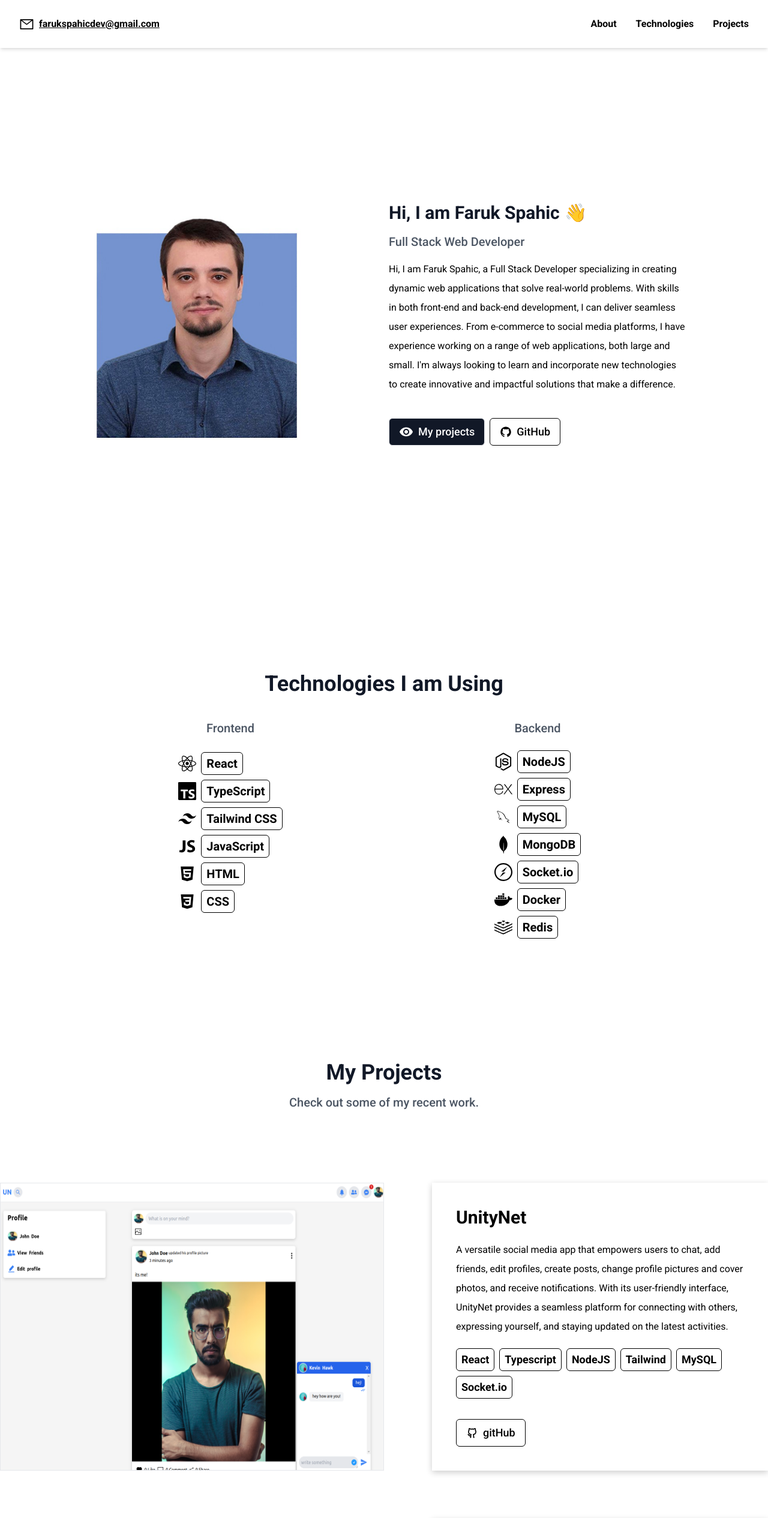
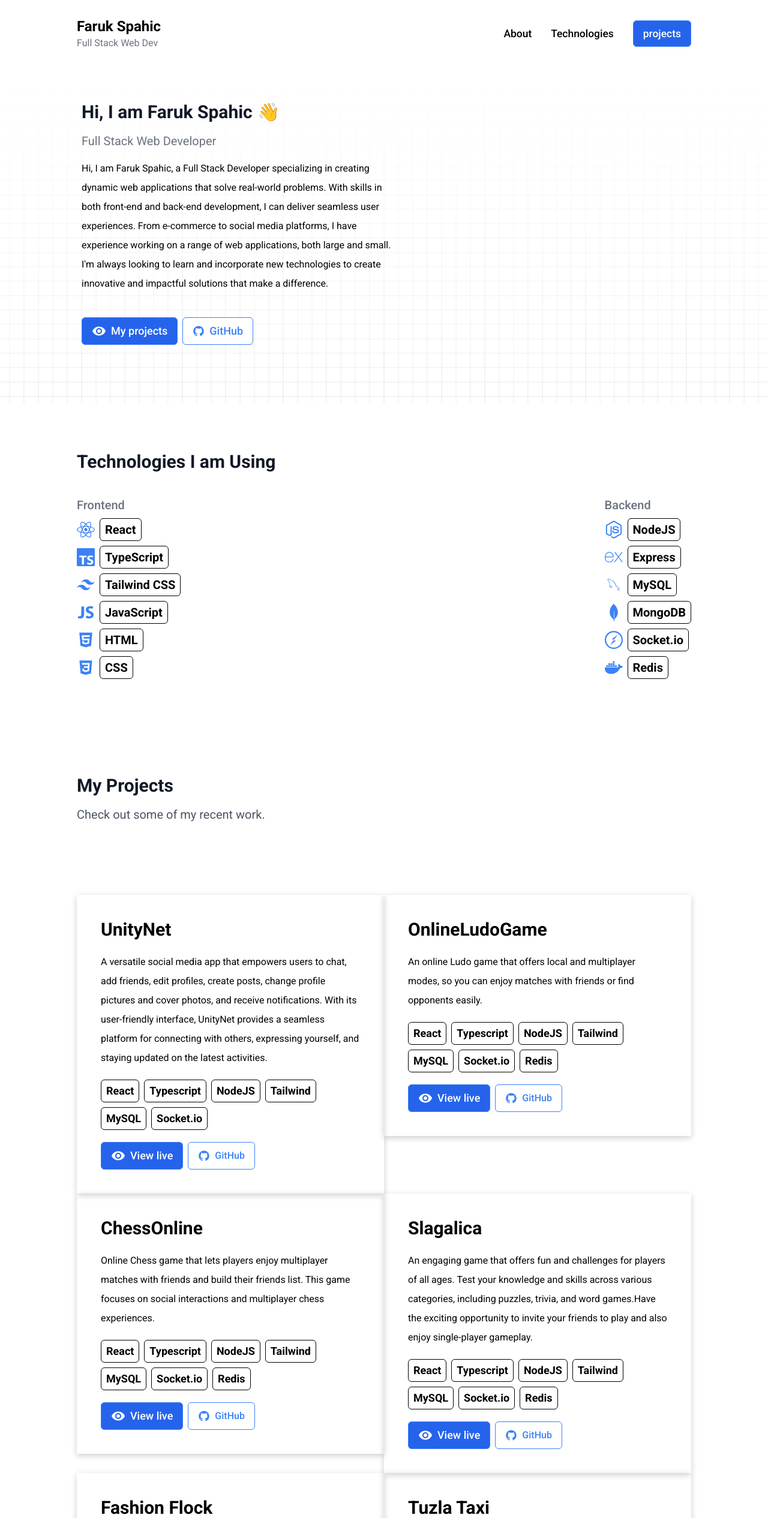
Before and after one commit to Faruk314/portfolio-website, a React (Create React App) app in the folder frontend/: page / in a window 1280 px wide. Shown: the top 2531 px of the page at 60% size. Built offline with nearby package versions, Linux system fonts and the light colour scheme.

Commit message:
New about , navbar and technologies page design

```diff
--- a/frontend/src/components/About.jsx
+++ b/frontend/src/components/About.jsx
@@ -3,6 +3,7 @@ import { AiOutlineGithub, AiFillLinkedin, AiOutlineMail } from "react-icons/ai";
 import me from "../images/me.jpg";
 import { useInView } from "react-intersection-observer";
 import classNames from "classnames";
+import GitButton from "./utils/GitButton";
 
 const About = () => {
   const {
@@ -22,45 +23,61 @@ const About = () => {
     <div
       ref={myRef}
       id="about"
-      className={classNames("h-[60rem] flex", {
-        "animate-fade ": myElementVisible,
-      })}
+      className={classNames(
+        "py-10 px-2 md:px-0 md:py-0 md:h-[70vh] bg-[url(../public/images/grid.jpg)] gradient flex"
+      )}
     >
-      <div className="flex flex-col items-center justify-center md:grid md:grid-cols-2 md:max-w-5xl md:mx-auto">
-        <img
-          className={classNames("h-[18rem] md:h-[25rem]", {
-            "animate-left": myElementVisible,
-          })}
-          src={me}
-          alt="Portfolio"
-        />
-
-        <div
+      <div className="z-10 flex flex-col items-center justify-center md:space-x-20 md:flex-row md:max-w-5xl md:mx-auto">
+        {/* <img
           className={classNames(
-            "flex flex-col items-center px-2 text-center md:text-left md:items-start",
+            "h-[19rem] md:hidden md:w-max md:h-[25rem] noSelect",
             {
               "animate-right": myElementVisible,
             }
           )}
+          src={me}
+          alt="Portfolio"
+        /> */}
+
+        <div
+          className={classNames(
+            "flex flex-col items-center px-2 text-center md:text-left md:items-start"
+          )}
         >
-          <div className="flex flex-col items-center md:items-start">
+          <div
+            className={classNames("flex flex-col items-center md:items-start", {
+              "animate-up": myElementVisible,
+            })}
+          >
             <h1 className="flex mb-4 space-x-2 text-2xl font-bold text-gray-900 md:text-3xl">
               <span className="md:text-3xl">Hi, I am Faruk Spahic</span>{" "}
               <span className="emoji">👋</span>
             </h1>
-            <p className="flex space-x-2 font-medium text-gray-600 md:text-xl">
+            <p
+              className={classNames("flex space-x-2 text-gray-500 md:text-xl")}
+            >
               Full Stack Web Developer
             </p>
           </div>
-          <p className="pt-4 leading-7 text-sm md:text-[1rem]  md:leading-loose">
+          <p
+            className={classNames(
+              "pt-4 leading-7 text-sm md:text-[1rem] md:leading-loose",
+              {
+                "animate-up": myElementVisible,
+              }
+            )}
+          >
             Hi, I am Faruk Spahic, a Full Stack Developer specializing in
             creating dynamic web applications that solve real-world problems.
             With skills in both front-end and back-end development, I can
-            deliver seamless user experiences. From e-commerce to social media
-            platforms, I have experience working on a range of web applications,
-            both large and small. I'm always looking to learn and incorporate
-            new technologies to create innovative and impactful solutions that
-            make a difference.
+            deliver seamless user experiences.
+            <span className="hidden md:inline">
+              {" "}
+              From e-commerce to social media platforms, I have experience
+              working on a range of web applications, both large and small. I'm
+              always looking to learn and incorporate new technologies to create
+              innovative and impactful solutions that make a difference.
+            </span>
           </p>
 
           {/* <div className="flex items-center my-5 space-x-1"> */}
@@ -72,24 +89,29 @@ const About = () => {
             </a> */}
           {/* </div> */}
 
-          <div className="flex my-10 space-x-2 md:text-lg">
+          <div className="flex flex-col w-full my-10 space-y-2 md:space-y-0 md:space-x-2 md:w-max md:flex-row md:text-lg">
             <button
               onClick={() => scrollToPage("projects")}
-              className="flex items-center px-2 py-2 space-x-2 font-medium text-white bg-gray-900 border rounded-md md:px-4 md:py-2 hover:bg-transparent hover:border-gray-900 hover:text-gray-900"
+              className="flex items-center justify-center w-full hover:bg-white px-2 py-[0.6rem] border border-blue-500 space-x-2 font-medium text-white bg-blue-600 rounded-md md:px-4 md:py-2 hover:bg-transparent hover:text-blue-500"
             >
               <span className="icon"> visibility</span>
               <span>My projects</span>
             </button>
 
-            <a
-              href="https://github.com/Faruk314"
-              className="flex items-center px-2 py-2 space-x-1 font-medium text-black border border-black rounded-md md:space-x-2 md:px-4 md:py-2 hover:bg-gray-900 hover:text-white"
-            >
-              <AiOutlineGithub className="" size={20} />
-              <span>GitHub</span>
-            </a>
+            <GitButton />
           </div>
         </div>
+
+        <img
+          className={classNames(
+            "h-[19rem] hidden md:block md:w-max md:h-[25rem] noSelect",
+            {
+              "animate-right": myElementVisible,
+            }
+          )}
+          src={me}
+          alt="Portfolio"
+        />
       </div>
     </div>
   );
--- a/frontend/src/components/Navbar.jsx
+++ b/frontend/src/components/Navbar.jsx
@@ -30,22 +30,10 @@ const Navbar = () => {
   };
 
   return (
-    <nav
-      className="z-20 text-black bg-white"
-      style={
-        scroll
-          ? {
-              position: "fixed",
-              top: 0,
-              width: "100%",
-              transition: "0.5s ease-in",
-            }
-          : { position: "" }
-      }
-    >
-      <div className="px-4 mx-auto border-black shadow-md sm:px-6 lg:px-8">
-        <div className="container flex items-center justify-between h-20 mx-auto">
-          <a
+    <nav className="z-20 text-black bg-white">
+      <div className="px-4 mx-auto border-black lg:px-8">
+        <div className="flex items-center justify-between max-w-5xl mx-auto py-7">
+          {/* <a
             href="mailto:farukspahicdev@gmail.com"
             className="flex items-center space-x-2 font-bold underline text hover:text-gray-600"
           >
@@ -53,7 +41,12 @@ const Navbar = () => {
             <span className="text-[0.9rem] md:text-[1rem]">
               farukspahicdev@gmail.com
             </span>
-          </a>
+          </a> */}
+
+          <div>
+            <h1 className="text-2xl font-bold">Faruk Spahic</h1>
+            <span className="text-gray-500">Full Stack Web Dev</span>
+          </div>
 
           <div className="relative">
             <GiHamburgerMenu
@@ -66,25 +59,26 @@ const Navbar = () => {
           </div>
 
           <div className="items-center justify-center hidden md:flex">
-            <div className="flex items-center font-bold text-1xl">
+            <div className="flex items-center font-medium text-[1.09rem]">
               <span
                 onClick={() => scrollToPage("about")}
-                className="ml-8 hover:text-gray-300 hover:cursor-pointer"
+                className="ml-8 hover:text-blue-500 hover:cursor-pointer"
               >
                 About
               </span>
               <span
                 onClick={() => scrollToPage("technologies")}
-                className="ml-8 hover:text-gray-300 hover:cursor-pointer"
+                className="ml-8 hover:text-blue-500 hover:cursor-pointer"
               >
                 Technologies
               </span>
-              <span
+
+              <button
                 onClick={() => scrollToPage("projects")}
-                className="ml-8 hover:text-gray-300 hover:cursor-pointer"
+                className="flex ml-8 items-center justify-center w-full px-2 py-[0.6rem] border border-blue-500 space-x-2 font-medium text-white bg-blue-600 rounded-md md:px-4 md:py-2 hover:bg-transparent hover:text-blue-500"
               >
-                Projects
-              </span>
+                <span>projects</span>
+              </button>
 
               {/* <span
                 onClick={() => scrollToPage("contact")}
--- a/frontend/src/components/ProjectCard.jsx
+++ b/frontend/src/components/ProjectCard.jsx
@@ -4,6 +4,7 @@ import { RiGithubLine } from "react-icons/ri";
 import classNames from "classnames";
 import { GrGallery } from "react-icons/gr";
 import Gallery from "./Gallery";
+import GitButton from "./utils/GitButton";
 
 const ProjectCard = ({
   title,
@@ -95,41 +96,17 @@ const ProjectCard = ({
 
   return (
     <div>
-      <div className="grid lg:space-x-20 lg:grid-cols-2">
       <div
         onMouseEnter={() => setIsHovering(true)}
         onMouseLeave={() => setIsHovering(false)}
         ref={myRef}
         className="relative"
-        >
-          {title && (
-            <img
-              id="cardImage"
-              src={imageCategories[title]?.images[0]}
-              alt=""
-              className={classNames("relative h-[30rem] w-full border")}
-            />
-          )}
-          {isHovering && (
-            <div className="absolute inset-0 bg-[rgb(0,0,0,0.5)] flex justify-center items-center">
-              <button
-                onClick={() => {
-                  setOpenGallery(true);
-                }}
-                className="rounded-md bg-white w-[3.2rem] h-[3rem] flex items-center justify-center"
-              >
-                <GrGallery size={30} className="" />
-              </button>
-            </div>
-          )}
-        </div>
+      ></div>
 
       <div
         className={classNames(
           "flex flex-col justify-between p-4 md:p-10 space-y-5 shadow-[0_3px_10px_rgb(0,0,0,0.2)]",
-            {
-              "animate-right": myElementVisible,
-            }
+          {}
         )}
       >
         <div className="flex flex-col space-y-5">
@@ -151,29 +128,21 @@ const ProjectCard = ({
           </div>
         </div>
 
-          <div className="flex space-x-2">
+        <div className="flex flex-col space-y-2 md:space-y-0 md:flex-row md:space-x-2">
           {liveLink && (
             <a
               href={liveLink}
-                className="flex items-center px-4 text-[0.9rem] md:text-lg py-2 space-x-1 md:space-x-2 font-medium text-white bg-gray-900 rounded-md hover:bg-transparent hover:border-gray-900 hover:text-gray-900 border"
+              className="flex items-center justify-center py-[0.5rem] border-blue-500 px-4 text-[0.9rem] md:text-lg space-x-1 md:space-x-2 font-medium text-white hover:text-blue-500 bg-blue-600 rounded-md hover:bg-transparent hover:border-blue-500 border"
             >
               <span className="icon">visibility</span>
-                <span>Live</span>
+              <span>View live</span>
             </a>
           )}
 
-            {gitLink && (
-              <a
-                href={gitLink}
-                className="flex items-center px-4 py-2 text-[0.9rem] md:text-lg space-x-1 md:space-x-2 font-medium text-black border border-black rounded-md hover:bg-gray-900 hover:text-white"
-              >
-                <RiGithubLine size={20} />
-                <span>gitHub</span>
-              </a>
-            )}
+          {gitLink && <GitButton />}
         </div>
       </div>
-      </div>
+
       {galleryOpen && (
         <Gallery
           setOpenGallery={setOpenGallery}
--- a/frontend/src/components/Projects.jsx
+++ b/frontend/src/components/Projects.jsx
@@ -3,17 +3,18 @@ import ProjectCard from "./ProjectCard";
 
 const Projects = () => {
   return (
-    <section id="projects" className="w-full py-20 overflow-x-hidden">
-      <div className="container flex flex-col mx-auto space-y-10 md:space-y-20">
-        <div className="text-center">
-          <h1 className="mb-4 text-2xl font-bold text-gray-900 md:text-4xl">
+    <section id="projects" className="w-full overflow-x-hidden md:py-20">
+      <div className="flex flex-col max-w-5xl mx-auto space-y-10 md:space-y-20">
+        <div className="">
+          <h1 className="mb-4 text-2xl font-bold text-gray-900 md:text-3xl">
             My Projects
           </h1>
-          <p className="font-medium text-gray-600 md:text-xl md:mb-10">
+          <p className="text-gray-600 md:text-xl md:mb-10">
             Check out some of my recent work.
           </p>
         </div>
 
+        <div className="grid grid-cols-2">
           <ProjectCard
             title={"UnityNet"}
             technologies={[
@@ -25,6 +26,7 @@ const Projects = () => {
               "Socket.io",
             ]}
             gitLink="https://github.com/Faruk314/UnityNetWeb"
+            liveLink={"https://tuzlataxi.com"}
             desc={
               "A versatile social media app that empowers users to chat, add friends, edit profiles, create posts, change profile pictures and cover photos, and receive notifications. With its user-friendly interface, UnityNet provides a seamless platform for connecting with others, expressing yourself, and staying updated on the latest activities."
             }
@@ -46,6 +48,7 @@ const Projects = () => {
               "Redis",
             ]}
             gitLink="https://github.com/Faruk314/OnlineLudoGame"
+            liveLink={"https://tuzlataxi.com"}
             image="/images/ludoImages/login.png"
           />
 
@@ -64,25 +67,10 @@ const Projects = () => {
               "Redis",
             ]}
             gitLink="https://github.com/Faruk314/ChessOnline"
+            liveLink={"https://tuzlataxi.com"}
             image="/images/chessImages/menu.png"
           />
 
-        <ProjectCard
-          title="TicTacToe Online"
-          desc={
-            "Online Tic Tac Toe game that allows players to enjoy multiplayer matches with friends, add players to friends, and even play against the computer in both easy and hard difficulty modes"
-          }
-          technologies={[
-            "React",
-            "Typescript",
-            "NodeJS",
-            "Tailwind",
-            "MySQL",
-            "Socket.io",
-            "Redis",
-          ]}
-          gitLink="https://github.com/Faruk314/TicTacToeOnline"
-        />
           <ProjectCard
             title="Slagalica"
             desc={
@@ -98,6 +86,7 @@ const Projects = () => {
               "Redis",
             ]}
             gitLink="https://github.com/Faruk314/Slagalica"
+            liveLink={"https://tuzlataxi.com"}
           />
           <ProjectCard
             title={"Fashion Flock"}
@@ -120,6 +109,7 @@ const Projects = () => {
             liveLink={"https://tuzlataxi.com"}
           />
         </div>
+      </div>
     </section>
   );
 };
--- a/frontend/src/components/Technologies.jsx
+++ b/frontend/src/components/Technologies.jsx
@@ -40,7 +40,6 @@ const Technologies = () => {
       name: "Socket.io",
     },
 
-    { name: "Docker" },
     { name: "Redis" },
 
     // Add more technologies here as needed
@@ -65,108 +64,48 @@ const Technologies = () => {
   ];
 
   return (
-    <div id="technologies" className="py-20">
-      <div className="mb-5 text-center">
-        <h2 className="text-2xl font-extrabold text-gray-900 md:text-4xl">
+    <div id="technologies" className="md:py-20">
+      <div className="max-w-5xl mx-auto">
+        <h2 className="text-xl font-extrabold text-gray-900 md:text-3xl">
           Technologies I am Using
         </h2>
       </div>
 
-      <div className="flex max-w-5xl mx-2 my-10 md:mx-auto">
-        <div className="w-full">
-          <p className="text-xl font-medium text-center text-gray-600">
-            Frontend
-          </p>
-          <div className="h-[20rem] flex flex-col justify-center items-center">
-            <ul className="flex flex-col space-y-2 font-bold md:text-xl">
+      <div className="flex justify-between max-w-5xl mx-2 mt-10 md:mx-auto">
+        <div className="flex flex-col">
+          <div className="flex flex-col space-y-2 font-bold md:text-xl">
+            <span className="font-medium text-gray-500">Frontend</span>
             {technologies.slice(0, 6).map((item, index) => (
               <div key={index} className="flex items-center space-x-2">
+                <span className="text-blue-500">
+                  {" "}
                   {frontedIconsArray[index]}
-                  <li className="p-1 text-center border border-black rounded-md md:px-2">
+                </span>
+                <span className="p-1 text-center border border-black rounded-md md:px-2">
                   {item.name}
-                  </li>
+                </span>
               </div>
             ))}
-            </ul>
           </div>
         </div>
 
-        <div className="w-full">
-          <p className="text-xl font-medium text-center text-gray-600 md:mb-5">
-            Backend
-          </p>
-          <div className="flex flex-col justify-center items-center h-[20rem]">
-            <ul className="flex flex-col space-y-2 font-bold md:text-xl">
+        <div className="flex flex-col items-end justify-center">
+          <div className="flex flex-col space-y-2 font-bold md:text-xl">
+            <span className="font-medium text-gray-500">Backend</span>
             {technologies.slice(6).map((item, index) => (
               <div key={index} className="flex items-center space-x-2">
+                <span className="text-blue-500">
                   {backendIconsArray[index]}
-                  <li className="p-1 text-center border border-black rounded-md md:px-2">
+                </span>
+                <span className="p-1 text-center border border-black rounded-md md:px-2">
                   {item.name}
-                  </li>
+                </span>
               </div>
             ))}
-            </ul>
           </div>
         </div>
       </div>
     </div>
-    // <div id="technologies" className="flex items-center bg-gray-100">
-    //   <div className="container px-4 py-40 mx-auto sm:px-6 lg:px-8">
-    //     <div className="text-center">
-    //       <h2 className="text-3xl font-extrabold text-gray-900 sm:text-4xl">
-    //         Technologies I am Using
-    //       </h2>
-    //     </div>
-
-    //     <div className="flex flex-col items-center justify-center mt-2">
-    //       <div className="bg-red">
-    //         <p className="my-5 text-xl font-medium text-center text-gray-600">
-    //           Frontend
-    //         </p>
-    //         <div className="grid grid-cols-2 gap-8 md:grid-cols-4">
-    //           {technologies.slice(0, 4).map((technology, index) => (
-    //             <div
-    //               key={index}
-    //               className="flex flex-col items-center justify-center rounded-lg shadow-lg"
-    //             >
-    //               <div className="bg-white w-[10rem] h-[10rem] flex items-center justify-center">
-    //                 <img
-    //                   className="w-[7rem] h-[7rem] object-contain"
-    //                   alt={technology.name}
-    //                   src={technology.image}
-    //                 />
-    //               </div>
-    //               <h3 className="my-2 text-lg text-black">{technology.name}</h3>
-    //             </div>
-    //           ))}
-    //         </div>
-    //       </div>
-
-    //       <div className="flex flex-col items-center">
-    //         <p className="mt-10 mb-5 text-xl font-medium text-gray-600">
-    //           Backend
-    //         </p>
-    //         <div className="grid grid-cols-2 gap-8 md:grid-cols-3 lg:grid-cols-6">
-    //           {technologies.slice(4).map((technology, index) => (
-    //             <div
-    //               key={index}
-    //               className="flex flex-col items-center justify-center overflow-hidden bg-gray-100 rounded-lg shadow-lg"
-    //             >
-    //               <div className="bg-white w-[10rem] h-[8rem] flex items-center justify-center lg:h-[10rem]">
-    //                 <img
-    //                   className="w-[7rem] h-[7rem] object-contain"
-    //                   alt={technology.name}
-    //                   src={technology.image}
-    //                 />
-    //               </div>
-    //               <h3 className="my-2 text-lg text-black">{technology.name}</h3>
-    //             </div>
-    //           ))}
-    //         </div>
-    //       </div>
-    //     </div>
-    //   </div>
-    // </div>
   );
 };
 
--- /dev/null
+++ b/frontend/src/components/utils/GitButton.jsx
@@ -0,0 +1,16 @@
+import React from "react";
+import { AiOutlineGithub } from "react-icons/ai";
+
+const GitButton = () => {
+  return (
+    <a
+      href="https://github.com/Faruk314"
+      className="flex bg-white items-center justify-center px-2 py-[0.6rem] space-x-1 font-medium text-blue-500 border border-blue-500 rounded-md md:space-x-2 md:px-4 md:py-2 "
+    >
+      <AiOutlineGithub className="" size={20} />
+      <span>GitHub</span>
+    </a>
+  );
+};
+
+export default GitButton;
--- a/frontend/src/index.css
+++ b/frontend/src/index.css
@@ -7,6 +7,38 @@
 .emoji {
   font-family: "Noto Color Emoji", "Segoe UI Emoji", "Segoe UI Symbol",
     "Arial Unicode MS", sans-serif;
+}
+
+.gradient {
+  position: relative;
+  background-size: cover;
+  background-position: center;
+}
+
+.gradient::before {
+  content: "";
+  display: block;
+  position: absolute;
+  top: 0;
+  left: 0;
+  width: 100%;
+  height: 100%;
+  background-color: rgba(
+    255,
+    255,
+    255,
+    0.8
+  ); /* Adjust the alpha (fourth value) for the overlay opacity */
+}
+
+.noSelect {
+  -webkit-tap-highlight-color: transparent;
+  -webkit-touch-callout: none;
+  -webkit-user-select: none;
+  -khtml-user-select: none;
+  -moz-user-select: none;
+  -ms-user-select: none;
+  user-select: none;
 }
 
 .icon {
```
Also changed, not shown: frontend/public/images/grid.jpg (added). Lines whose indentation alone changed are shown as unchanged.
